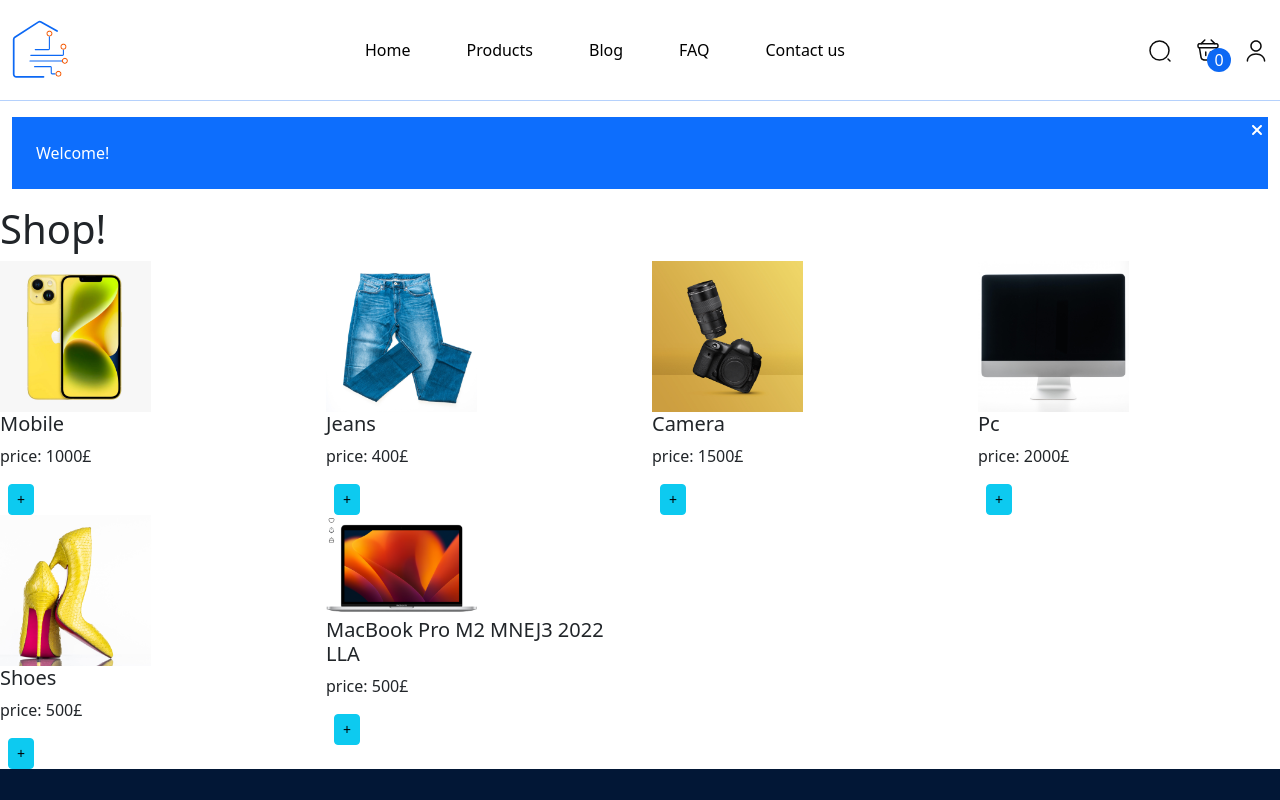
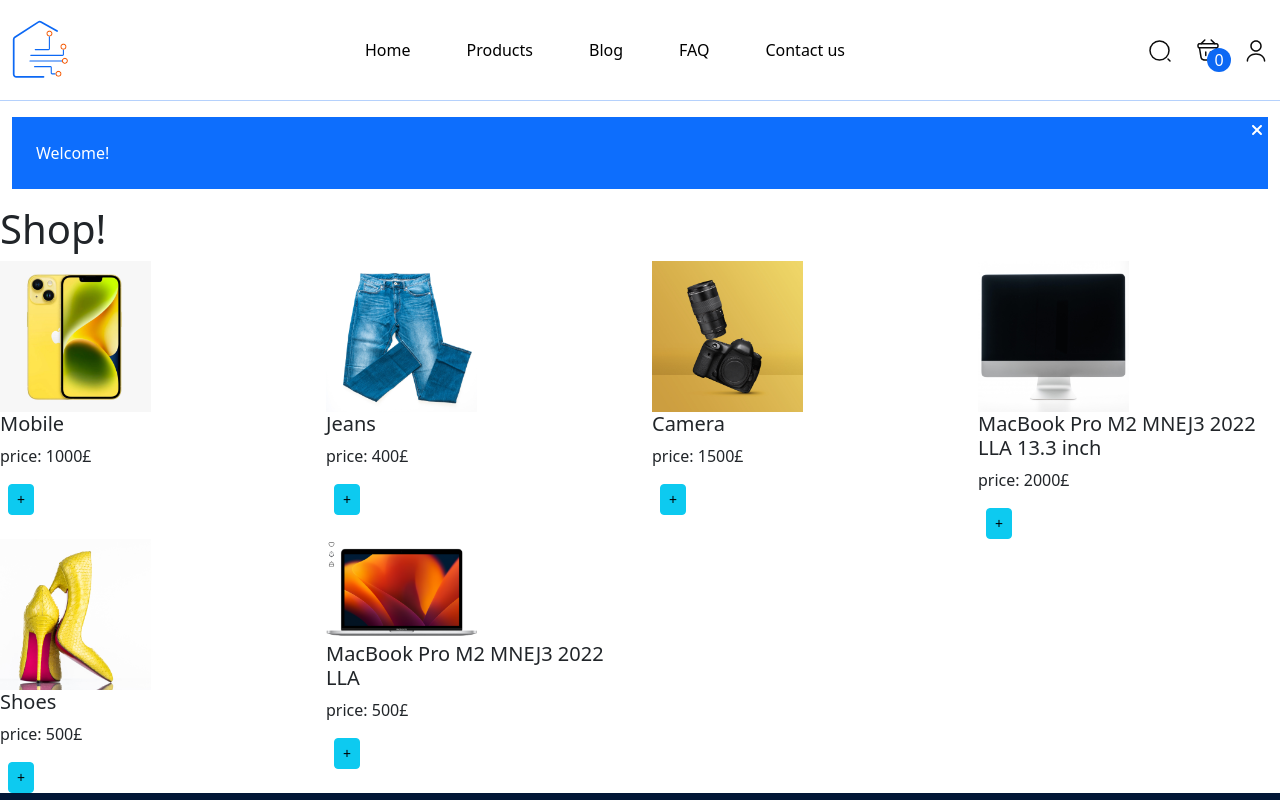
Before and after one commit to RJR24/sarvin-shop-react, a React (Create React App) app in the folder front/: page /shop in a window 1280 px wide. Shown: the top 800 px of the page. Built offline with nearby package versions, Linux system fonts and the light colour scheme.

Commit message:
name updated

```diff
--- a/front/src/data/products.js
+++ b/front/src/data/products.js
@@ -27,7 +27,7 @@ export const PRODUCTS = [
   },
   {
     id: 4,
-    productName: "Pc",
+    productName: "MacBook Pro M2 MNEJ3 2022 LLA 13.3 inch",
     price: 2000,
     productImage: Pc,
   },
```
